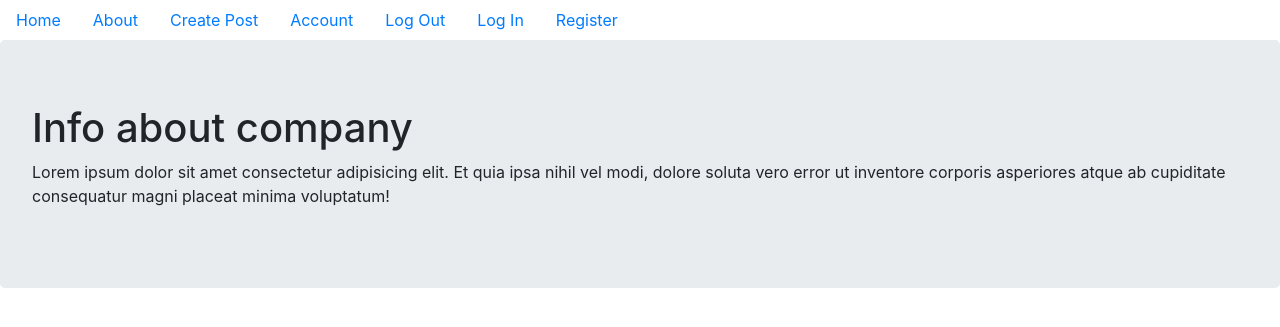
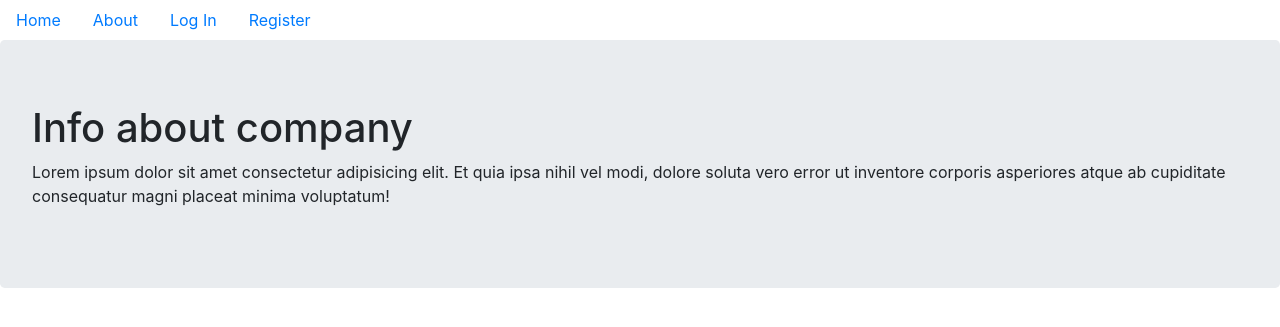
Before and after one commit to EvilRobot01/clubProjApp, a Python web app: template clubAppFolder/templates/info.html in a window 1280 px wide. Shown: the top 327 px of the page. Run offline with Jinja, Linux system fonts and the light colour scheme; the template is opened without the code that fills it, so the values that code supplies are empty; some libraries are stand-ins or nearby versions.

Commit message:
base link updated

```diff
--- a/clubAppFolder/__init__.py
+++ b/clubAppFolder/__init__.py
@@ -5,6 +5,8 @@ from flask_migrate import Migrate
 from flask_login import LoginManager
 
 app = Flask(__name__)
+
+app.config['SECRET_KEY'] = 'mysecret'
 
 basedir = os.path.abspath(os.path.dirname(__file__))
 app.config['SQLALCHEMY_DATABASE_URI'] = 'sqlite:///'+os.path.join(basedir, 'data.sqlite')
--- a/clubAppFolder/templates/base.html
+++ b/clubAppFolder/templates/base.html
@@ -16,23 +16,26 @@
         <li class="nav-link">
             <a href="{{url_for('core.info')}}">About</a>
         </li>
+
+        {% if current_user.is_authenticated %}
         <li class="nav-link">
             <a href="#">Create Post</a>
         </li>
         <li class="nav-link">
-            <a href="#">Account</a>
+            <a href="{{url_for('users.account')}}">Account</a>
         </li>
         <li class="nav-link">
-            <a href="#">Log Out</a>
+            <a href="{{url_for('users.logout')}}">Log Out</a>
+        </li>
+        {% else %}
+        <li class="nav-link">
+            <a href="{{url_for('users.login')}}">Log In</a>
         </li>
 
         <li class="nav-link">
-            <a href="#">Log In</a>
+            <a href="{{url_for('users.register')}}">Register</a>
         </li>
-
-        <li class="nav-link">
-            <a href="#">Register</a>
-        </li>
+        {% endif %}
     </ul>
 <div>
     {% block content %}
```
